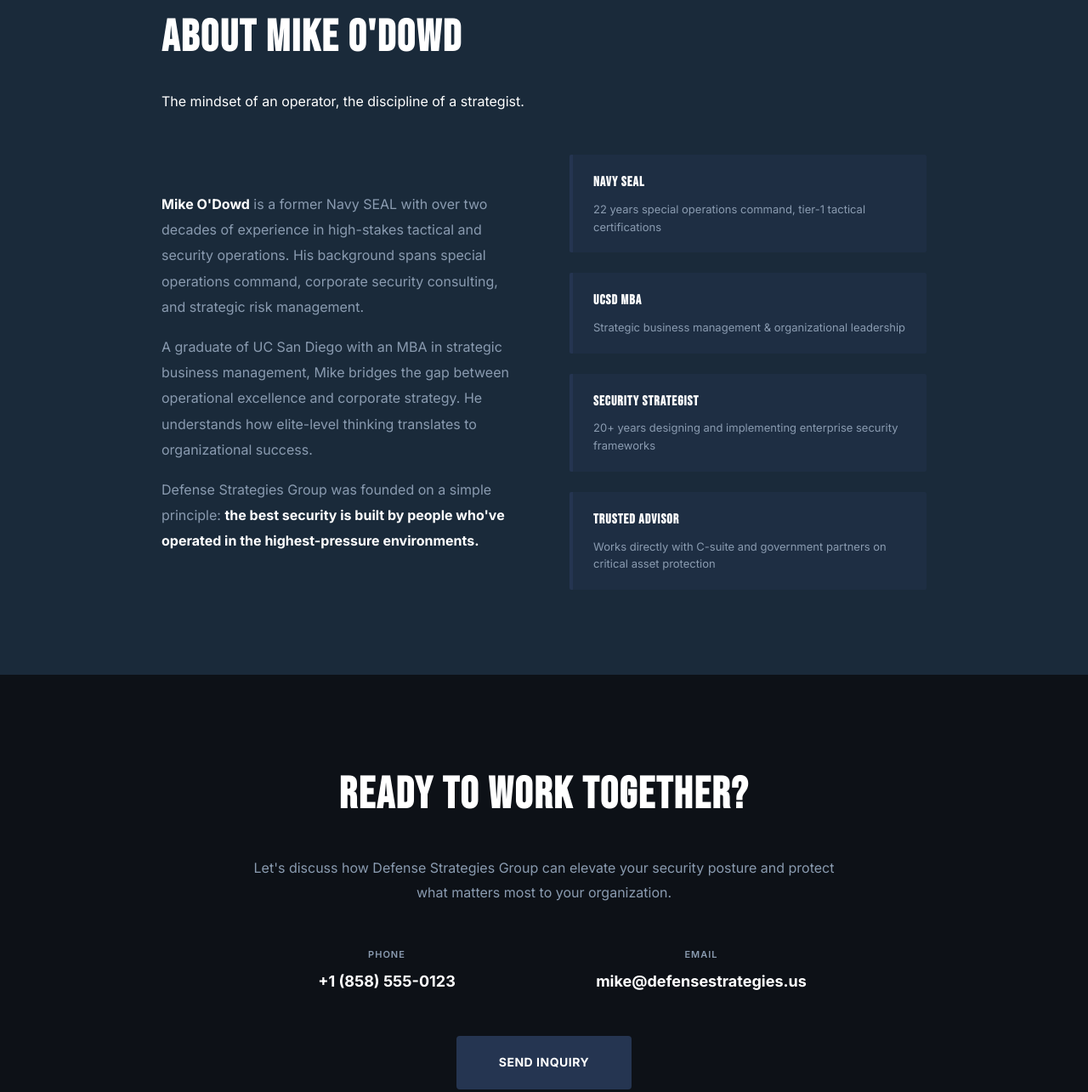
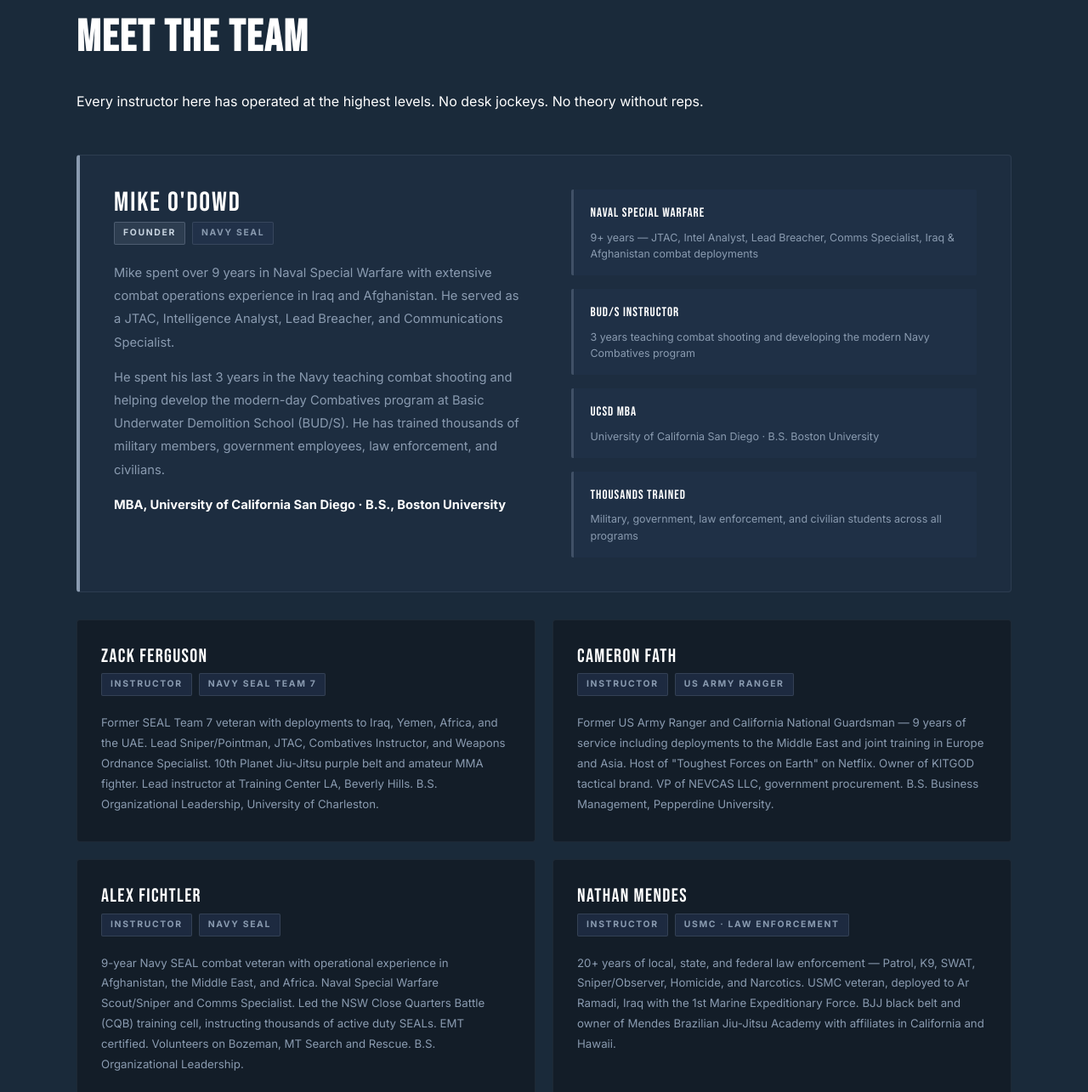
Before and after one commit to parfourio/defense-strategies-demo, a website: page index.html in a window 1280 px wide. Shown: the part 2782-4067 px from the top of the page at 85% size. Drawn offline with Linux system fonts and the light colour scheme.

Commit message:
Expand about section to full Meet the Team — all 5 members

```diff
--- a/index.html
+++ b/index.html
@@ -526,60 +526,135 @@
         }
 
         .about-content {
-            max-width: 900px;
+            max-width: 1100px;
             margin: 0 auto;
         }
 
-        .about-grid {
+        /* founder card — full width, prominent */
+        .founder-card {
             display: grid;
             grid-template-columns: 1fr 1fr;
             gap: 60px;
-            align-items: center;
+            align-items: start;
             margin-top: 50px;
+            background: rgba(37,53,81,0.3);
+            border: 1px solid rgba(138,155,176,0.15);
+            border-left: 4px solid #8a9bb0;
+            padding: 40px;
+            border-radius: 4px;
+            margin-bottom: 32px;
         }
 
-        .about-bio {
-            font-size: 16px;
-            color: #8a9bb0;
-            line-height: 1.9;
+        .founder-name {
+            font-family: 'Bebas Neue', sans-serif;
+            font-size: 2rem;
+            color: #ffffff;
+            letter-spacing: 0.06em;
+            line-height: 1;
+            margin-bottom: 6px;
         }
 
-        .about-bio strong {
-            color: #ffffff;
-            font-weight: 700;
+        .member-role-row {
+            display: flex;
+            gap: 8px;
+            align-items: center;
+            margin-bottom: 20px;
         }
 
-        .credentials {
+        .role-badge {
+            font-size: 0.65rem;
+            font-weight: 700;
+            letter-spacing: 0.16em;
+            text-transform: uppercase;
+            padding: 4px 10px;
+            border-radius: 2px;
+            background: rgba(37,53,81,0.6);
+            color: #8a9bb0;
+            border: 1px solid rgba(138,155,176,0.2);
+        }
+
+        .role-badge.founder-badge {
+            background: rgba(138,155,176,0.15);
+            color: #c8d4e0;
+            border-color: rgba(138,155,176,0.35);
+        }
+
+        .founder-bio {
+            font-size: 0.92rem;
+            color: #8a9bb0;
+            line-height: 1.85;
+        }
+
+        .founder-bio p { margin-bottom: 14px; }
+        .founder-bio strong { color: #ffffff; }
+
+        .founder-creds {
             display: flex;
             flex-direction: column;
-            gap: 24px;
+            gap: 16px;
         }
 
         .credential {
             background-color: rgba(37, 53, 81, 0.4);
-            border-left: 4px solid #253551;
-            padding: 20px 24px;
+            border-left: 3px solid rgba(138,155,176,0.3);
+            padding: 16px 20px;
             border-radius: 2px;
         }
 
         .credential-title {
             font-family: 'Bebas Neue', sans-serif;
-            font-size: 16px;
+            font-size: 0.95rem;
             color: #ffffff;
             letter-spacing: 1px;
-            margin-bottom: 8px;
-            font-weight: 700;
+            margin-bottom: 6px;
         }
 
         .credential-desc {
-            font-size: 13px;
+            font-size: 0.78rem;
             color: #8a9bb0;
+            line-height: 1.55;
+        }
+
+        /* team grid — 2-col for the 4 instructors */
+        .team-grid {
+            display: grid;
+            grid-template-columns: 1fr 1fr;
+            gap: 20px;
+        }
+
+        .team-card {
+            background: rgba(13,17,23,0.5);
+            border: 1px solid rgba(138,155,176,0.1);
+            padding: 32px 28px;
+            border-radius: 4px;
+            transition: border-color 0.2s;
+        }
+
+        .team-card:hover { border-color: rgba(138,155,176,0.3); }
+
+        .team-name {
+            font-family: 'Bebas Neue', sans-serif;
+            font-size: 1.4rem;
+            color: #ffffff;
+            letter-spacing: 0.06em;
+            line-height: 1;
+            margin-bottom: 8px;
+        }
+
+        .team-bio {
+            font-size: 0.83rem;
+            color: #8a9bb0;
+            line-height: 1.8;
+            margin-top: 14px;
         }
 
         @media (max-width: 768px) {
-            .about-grid {
+            .founder-card {
                 grid-template-columns: 1fr;
-                gap: 40px;
+                gap: 32px;
+            }
+            .team-grid {
+                grid-template-columns: 1fr;
             }
         }
 
@@ -817,37 +892,85 @@
         </div>
     </section>
 
-    <!-- ABOUT SECTION -->
+    <!-- ABOUT / MEET THE TEAM SECTION -->
     <section id="about">
         <div class="about-content">
-            <h2>About Mike O'Dowd</h2>
-            <p class="subtitle">The mindset of an operator, the discipline of a strategist.</p>
+            <h2>Meet the Team</h2>
+            <p class="subtitle">Every instructor here has operated at the highest levels. No desk jockeys. No theory without reps.</p>
 
-            <div class="about-grid">
-                <div class="about-bio">
-                    <p><strong>Mike O'Dowd</strong> is a former Navy SEAL with over two decades of experience in high-stakes tactical and security operations. His background spans special operations command, corporate security consulting, and strategic risk management.</p>
-                    <p style="margin-top: 16px;">A graduate of UC San Diego with an MBA in strategic business management, Mike bridges the gap between operational excellence and corporate strategy. He understands how elite-level thinking translates to organizational success.</p>
-                    <p style="margin-top: 16px;">Defense Strategies Group was founded on a simple principle: <strong>the best security is built by people who've operated in the highest-pressure environments.</strong></p>
+            <!-- FOUNDER -->
+            <div class="founder-card">
+                <div>
+                    <div class="founder-name">Mike O'Dowd</div>
+                    <div class="member-role-row">
+                        <span class="role-badge founder-badge">Founder</span>
+                        <span class="role-badge">Navy SEAL</span>
+                    </div>
+                    <div class="founder-bio">
+                        <p>Mike spent over 9 years in Naval Special Warfare with extensive combat operations experience in Iraq and Afghanistan. He served as a JTAC, Intelligence Analyst, Lead Breacher, and Communications Specialist.</p>
+                        <p>He spent his last 3 years in the Navy teaching combat shooting and helping develop the modern-day Combatives program at Basic Underwater Demolition School (BUD/S). He has trained thousands of military members, government employees, law enforcement, and civilians.</p>
+                        <p><strong>MBA, University of California San Diego · B.S., Boston University</strong></p>
+                    </div>
                 </div>
-
-                <div class="credentials">
+                <div class="founder-creds">
                     <div class="credential">
-                        <div class="credential-title">Navy SEAL</div>
-                        <div class="credential-desc">22 years special operations command, tier-1 tactical certifications</div>
+                        <div class="credential-title">Naval Special Warfare</div>
+                        <div class="credential-desc">9+ years — JTAC, Intel Analyst, Lead Breacher, Comms Specialist, Iraq & Afghanistan combat deployments</div>
+                    </div>
+                    <div class="credential">
+                        <div class="credential-title">BUD/S Instructor</div>
+                        <div class="credential-desc">3 years teaching combat shooting and developing the modern Navy Combatives program</div>
                     </div>
                     <div class="credential">
                         <div class="credential-title">UCSD MBA</div>
-                        <div class="credential-desc">Strategic business management & organizational leadership</div>
+                        <div class="credential-desc">University of California San Diego · B.S. Boston University</div>
                     </div>
                     <div class="credential">
-                        <div class="credential-title">Security Strategist</div>
-                        <div class="credential-desc">20+ years designing and implementing enterprise security frameworks</div>
-                    </div>
-                    <div class="credential">
-                        <div class="credential-title">Trusted Advisor</div>
-                        <div class="credential-desc">Works directly with C-suite and government partners on critical asset protection</div>
+                        <div class="credential-title">Thousands Trained</div>
+                        <div class="credential-desc">Military, government, law enforcement, and civilian students across all programs</div>
                     </div>
                 </div>
+            </div>
+
+            <!-- INSTRUCTORS GRID -->
+            <div class="team-grid">
+
+                <div class="team-card">
+                    <div class="team-name">Zack Ferguson</div>
+                    <div class="member-role-row">
+                        <span class="role-badge">Instructor</span>
+                        <span class="role-badge">Navy SEAL Team 7</span>
+                    </div>
+                    <div class="team-bio">Former SEAL Team 7 veteran with deployments to Iraq, Yemen, Africa, and the UAE. Lead Sniper/Pointman, JTAC, Combatives Instructor, and Weapons Ordnance Specialist. 10th Planet Jiu-Jitsu purple belt and amateur MMA fighter. Lead instructor at Training Center LA, Beverly Hills. B.S. Organizational Leadership, University of Charleston.</div>
+                </div>
+
+                <div class="team-card">
+                    <div class="team-name">Cameron Fath</div>
+                    <div class="member-role-row">
+                        <span class="role-badge">Instructor</span>
+                        <span class="role-badge">US Army Ranger</span>
+                    </div>
+                    <div class="team-bio">Former US Army Ranger and California National Guardsman — 9 years of service including deployments to the Middle East and joint training in Europe and Asia. Host of "Toughest Forces on Earth" on Netflix. Owner of KITGOD tactical brand. VP of NEVCAS LLC, government procurement. B.S. Business Management, Pepperdine University.</div>
+                </div>
+
+                <div class="team-card">
+                    <div class="team-name">Alex Fichtler</div>
+                    <div class="member-role-row">
+                        <span class="role-badge">Instructor</span>
+                        <span class="role-badge">Navy SEAL</span>
+                    </div>
+                    <div class="team-bio">9-year Navy SEAL combat veteran with operational experience in Afghanistan, the Middle East, and Africa. Naval Special Warfare Scout/Sniper and Comms Specialist. Led the NSW Close Quarters Battle (CQB) training cell, instructing thousands of active duty SEALs. EMT certified. Volunteers on Bozeman, MT Search and Rescue. B.S. Organizational Leadership.</div>
+                </div>
+
+                <div class="team-card">
+                    <div class="team-name">Nathan Mendes</div>
+                    <div class="member-role-row">
+                        <span class="role-badge">Instructor</span>
+                        <span class="role-badge">USMC · Law Enforcement</span>
+                    </div>
+                    <div class="team-bio">20+ years of local, state, and federal law enforcement — Patrol, K9, SWAT, Sniper/Observer, Homicide, and Narcotics. USMC veteran, deployed to Ar Ramadi, Iraq with the 1st Marine Expeditionary Force. BJJ black belt and owner of Mendes Brazilian Jiu-Jitsu Academy with affiliates in California and Hawaii.</div>
+                </div>
+
             </div>
         </div>
     </section>
```
